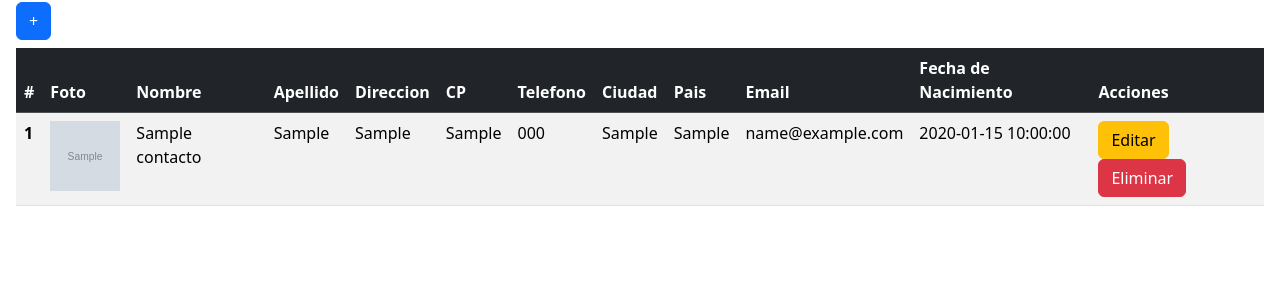
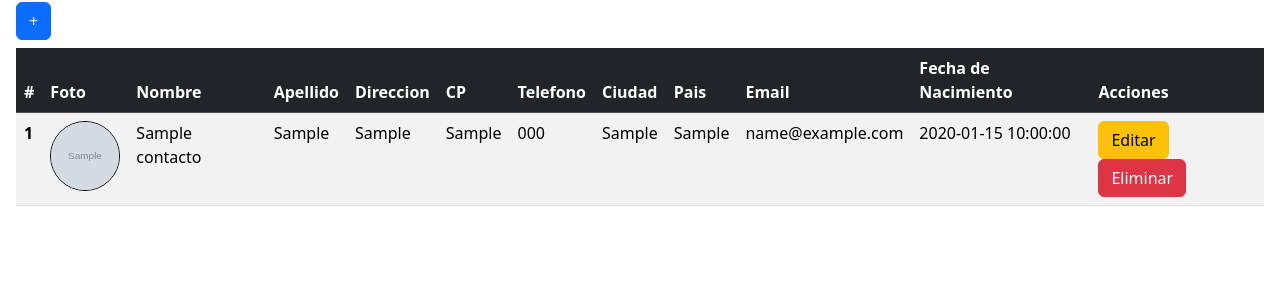
Before and after one commit to JonatanBadillo/Website-Development, a PHP site: page / in a window 1280 px wide. Shown: the part 118-418 px from the top of the page. Run offline with PHP 8.4, Linux system fonts and the light colour scheme; tables that the repository leaves empty or names only in its code hold one stand-in row (values such as "Sample post"); grey boxes marked "Sample" are stand-in pictures.

Commit message:
Actualizar tamaño de imagen de perfil en la tabla de contactos en index.php

```diff
--- a/Agenda-Web/index.php
+++ b/Agenda-Web/index.php
@@ -118,7 +118,8 @@
         <tr>
             <th scope="row"><?php echo $datos->id; ?></th>
             <td>
-                <img  width="70" height="70"src="<?php echo $datos->foto; ?>" alt="Imagen" width="50">
+                <img width="70" height="70" border="1" style="border-radius: 50%;" src="<?php echo $datos->foto; ?>" alt="Imagen">
+            </td>
             </td>
             <td><?php echo $datos->nombre; ?></td>
             <td><?php echo $datos->apellido; ?></td>
```
